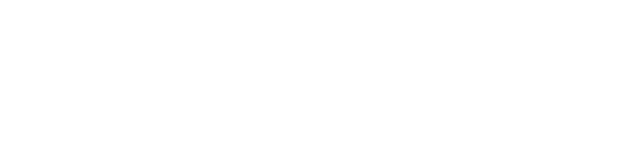
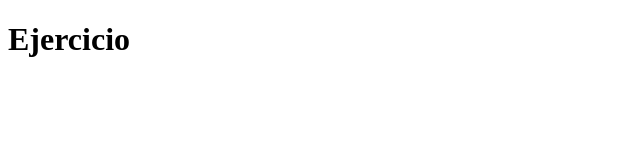
Before and after one commit to My-Vero/PrimerRepoGithub, a plain HTML site: page index.html in a window 1280 px wide. Shown: the whole page, without its empty margins (0-640 px from the left). Drawn offline with Linux system fonts and the light colour scheme.

Commit message:
Modificado body index.html

```diff
--- a/index.html
+++ b/index.html
@@ -6,6 +6,6 @@
     <title>My</title>
 </head>
 <body>
-
+    <h1>Ejercicio</h1>
 </body>
 </html>
```
